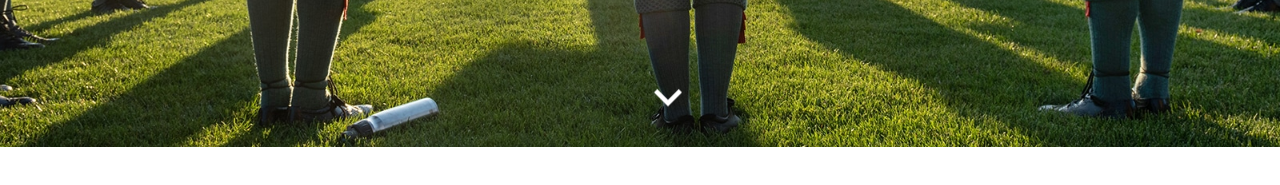
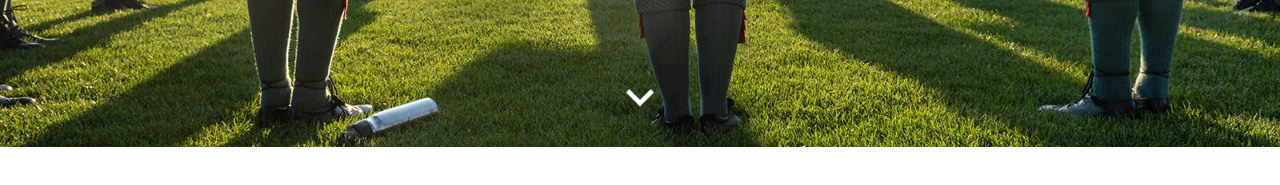
Before and after one commit to Hackersgoddest/cossa-web, a Vue app: page / in a window 1280 px wide. Shown: the part 653-838 px from the top of the page. Built offline with nearby package versions, Linux system fonts and the light colour scheme.

Commit message:
[FE] wrap div around DownArrow to center it properly

```diff
--- a/src/views/Home.vue
+++ b/src/views/Home.vue
@@ -45,21 +45,6 @@ onMounted(() => {
         },
       });
     });
-
-    // Animation timeline for image
-    // const imageTimeline = gsap.timeline({
-    //   defaults: { opacity: 0, scale: 0.2, rotate: 360 },
-    // });
-    // image.forEach((item) => {
-    //   imageTimeline.from(item, {
-    //     scrollTrigger: {
-    //       trigger: item,
-    //       start: "top bottom",
-    //       end: "top center",
-    //       scrub: true,
-    //     },
-    //   });
-    // });
 
     // Animation timeline for image cover
     const imageCoverTimeline = gsap.timeline({
@@ -130,12 +115,14 @@ const carouselsArray = ref([
       alt="home cover pic"
       class="object-cover h-screen w-full object-center"
     />
-    <DownArrow
-      @click="scrollToMainContent"
-      class="w-14 h-14 fill-white z-10 absolute bottom-2 left-1/2 -translate-x-1/2 cursor-pointer animate-bounce"
-    />
+    <div class="w-screen z-10 absolute bottom-2 left-0 flex justify-center">
+      <DownArrow
+        @click="scrollToMainContent"
+        class="w-14 h-14 fill-white cursor-pointer animate-bounce"
+      />
     </div>
-    <div class="relative" ref="main" id="main">
+  </div>
+  <div class="relative" ref="main" id="main">
     <div class="max-w-screen-xl mx-auto flex justify-end px-4 xl:px-0">
       <div
         class="flex flex-col my-20 gap-8 max-w-screen-sm items-start relative"
```
